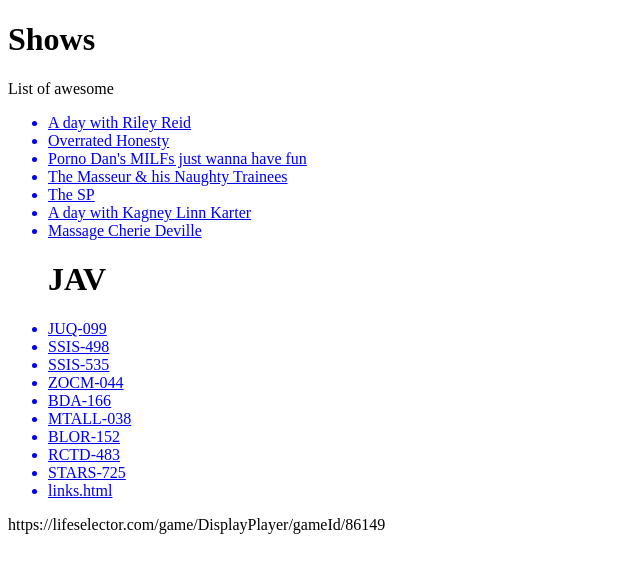
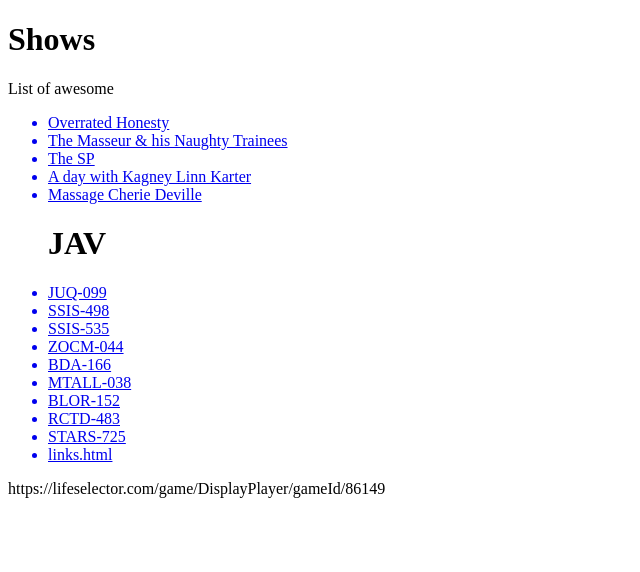
Before and after one commit to virtPc/rep5, a plain HTML site: page index.html in a window 1280 px wide. Shown: the whole page, without its empty margins (0-640 px from the left). Drawn offline with Linux system fonts and the light colour scheme.

Commit message:
Update index.html

```diff
--- a/index.html
+++ b/index.html
@@ -10,11 +10,8 @@
 
 <ul>
 
-	<a href="AdaywithRileyReid/index.html"><li>A day with Riley Reid</li></a>
 	<a href="Overrated Honesty/index.html"><li>Overrated Honesty</li></a>
-	<a href="Porno Dan's MILFs just wanna have fun/index.html"><li>Porno Dan's MILFs just wanna have fun</li></a>
 	<a href="The Masseur & his Naughty Trainees/index.html"><li>The Masseur & his Naughty Trainees</li></a>
-
 	<a href="The Sexual Predator/index.html"><li>The SP</li></a>
 	<a href="A day with Kagney Linn Karter/index.html"><li>A day with Kagney Linn Karter</li></a>
 	<a href="https://www.pornhub.com/view_video.php?viewkey=ph60c15f2f108d2"><li>Massage Cherie Deville</li></a>
```
